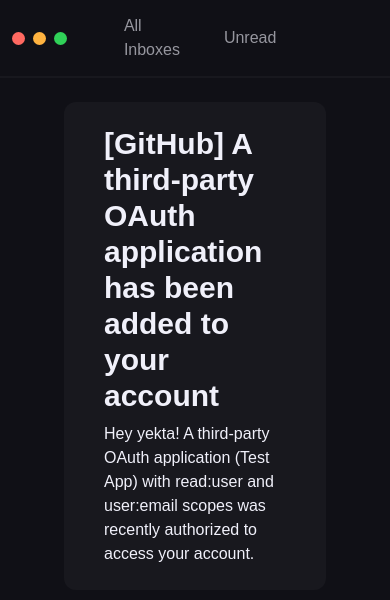
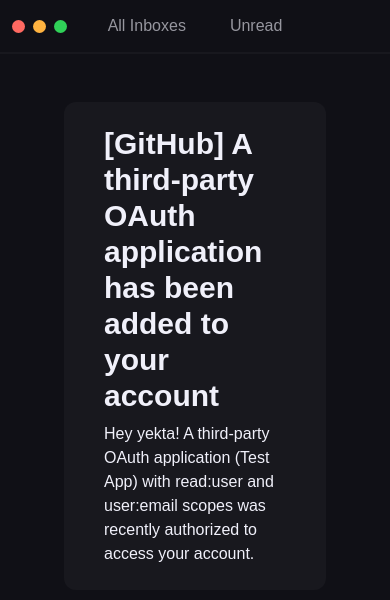
Before and after one commit to yekta/unseal, a Next.js app: page /inbox/1 in a window 390 px wide. Shown: the top 600 px of the page. Built offline with nearby package versions, Linux system fonts and the light colour scheme.

Commit message:
Navbar animation tweak

```diff
--- a/src/app/inbox/[id]/page.tsx
+++ b/src/app/inbox/[id]/page.tsx
@@ -13,7 +13,7 @@ export default function Page({ params }: { params: { id: string } }) {
             href="/"
             className="flex-1 min-w-[4rem] min-h-full cursor-default"
           />
-          <div className="w-full max-w-6xl flex md:px-4 flex-col relative pt-6 pb-24">
+          <div className="w-full max-w-6xl flex md:px-4 flex-col relative pt-12 pb-24">
             <div className="w-full bg-c-bg-secondary flex flex-col py-6 px-10 rounded-xl">
               <h1 className="w-full font-bold text-3xl">{email?.title}</h1>
               <p className="mt-2">{email?.body}</p>
--- a/src/components/Navbar.tsx
+++ b/src/components/Navbar.tsx
@@ -43,26 +43,52 @@ export default function TitleBar() {
     setHoveredPath(pathname);
   }, [pathname]);
 
+  const windowButtonClasses = "w-[13px] h-[13px] rounded-full";
+  const windowButtonContainerClasses =
+    "flex items-center justify-start py-3 px-3 gap-[8px]";
+
   return (
     <nav
       data-tauri-drag-region
       className="w-full flex items-center justify-between bg-c-bg z-[9999] border-b-2 border-c-bg-secondary overflow-hidden relative"
     >
-      <div className="w-40 flex items-center justify-start py-3 px-3 gap-[8px]">
+      <div data-tauri-drag-region className={windowButtonContainerClasses}>
         <button
-          className="w-[13px] h-[13px] rounded-full bg-c-macos-red"
+          className={`${windowButtonClasses} bg-c-macos-red`}
           onClick={() => appWindow?.close()}
         ></button>
         <button
-          className="w-[13px] h-[13px] rounded-full bg-c-macos-orange"
+          className={`${windowButtonClasses} bg-c-macos-orange`}
           onClick={() => appWindow?.minimize()}
         ></button>
         <button
-          className="w-[13px] h-[13px] rounded-full bg-c-macos-green"
+          className={`${windowButtonClasses} bg-c-macos-green`}
           onClick={() => appWindow?.maximize()}
         ></button>
       </div>
-      <div className="flex-1 flex items-center justify-center">
+      <div
+        data-tauri-drag-region
+        className="flex-1 flex items-center justify-center"
+      >
+        <div className="flex items-center justify-center overflow-hidden relative z-0 rounded-xl">
+          <div className="absolute left-0 top-0 w-full h-full p-1.5 pointer-events-none">
+            {hoveredPath === undefined ||
+              (!navbarItems.some((i) => i.pathname === hoveredPath) && (
+                <motion.div
+                  style={{
+                    width: "100%",
+                    opacity: 0,
+                  }}
+                  className="h-full bg-c-bg-highlight rounded-lg -z-10"
+                  layoutId="navbar"
+                  aria-hidden="true"
+                  transition={{
+                    duration: 0.3,
+                    ease: "circOut",
+                  }}
+                />
+              ))}
+          </div>
           {navbarItems.map((item: TNavbarItem) => {
             const isActive = pathname === item.pathname;
             return (
@@ -75,12 +101,12 @@ export default function TitleBar() {
                 <div className="relative">
                   {item.pathname === hoveredPath && (
                     <motion.div
-                    className="absolute bottom-0 left-0 h-full bg-c-bg-highlight rounded-lg -z-10"
-                    layoutId="navbar"
-                    aria-hidden="true"
                       style={{
                         width: "100%",
                       }}
+                      className="absolute bottom-0 left-0 h-full bg-c-bg-highlight rounded-lg -z-10 pointer-events-none"
+                      layoutId="navbar"
+                      aria-hidden="true"
                       transition={{
                         duration: 0.15,
                         ease: "circOut",
@@ -99,7 +125,12 @@ export default function TitleBar() {
             );
           })}
         </div>
-      <div className="w-40"></div>
+      </div>
+      <div data-tauri-drag-region className={windowButtonContainerClasses}>
+        <div className={windowButtonClasses}></div>
+        <div className={windowButtonClasses}></div>
+        <div className={windowButtonClasses}></div>
+      </div>
     </nav>
   );
 }
```
Lines whose indentation alone changed are shown as unchanged.
